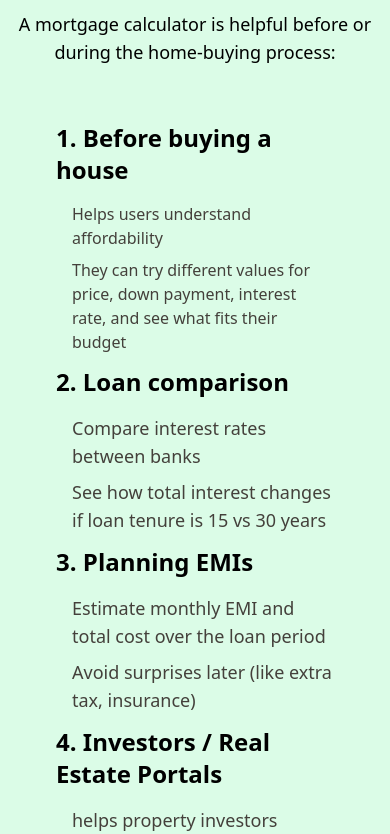
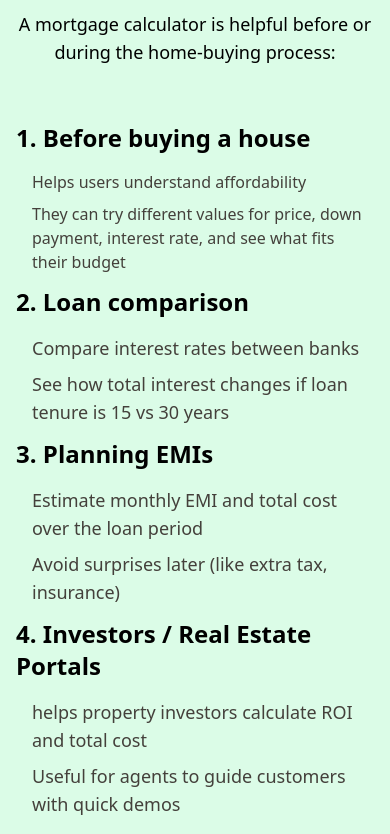
Before and after one commit to murugan9658/Real-Estate-Website, a React (Vite) app: page /mortgage in a window 390 px wide. Shown: the part 950-1784 px from the top of the page. Built offline with nearby package versions, Linux system fonts and the light colour scheme.

Commit message:
mortgagebenefits.jsx update

```diff
--- a/src/components/MortgageBenefits.jsx
+++ b/src/components/MortgageBenefits.jsx
@@ -12,7 +12,7 @@ const MortgageBenefits = () => {
           <p className='md:text-2xl text-lg'>A mortgage calculator is helpful before or during the home-buying process:</p>
         </div>
         {/* Benefits of Mortgage content */}
-        <div className='w-full flex flex-col space-y-3 px-14 md:px-44 '>
+        <div className='w-full flex flex-col space-y-3 px-4 sm:px-8 md:px-14 lg:px-28 xl:px-44'>
            <div className='flex flex-col space-y-4'>
               <h1 className='md:text-3xl text-2xl font-semibold '>1. Before buying a house</h1>
               <ul className='pl-4 space-y-2 md:text-lg  text-stone-700'>
```
